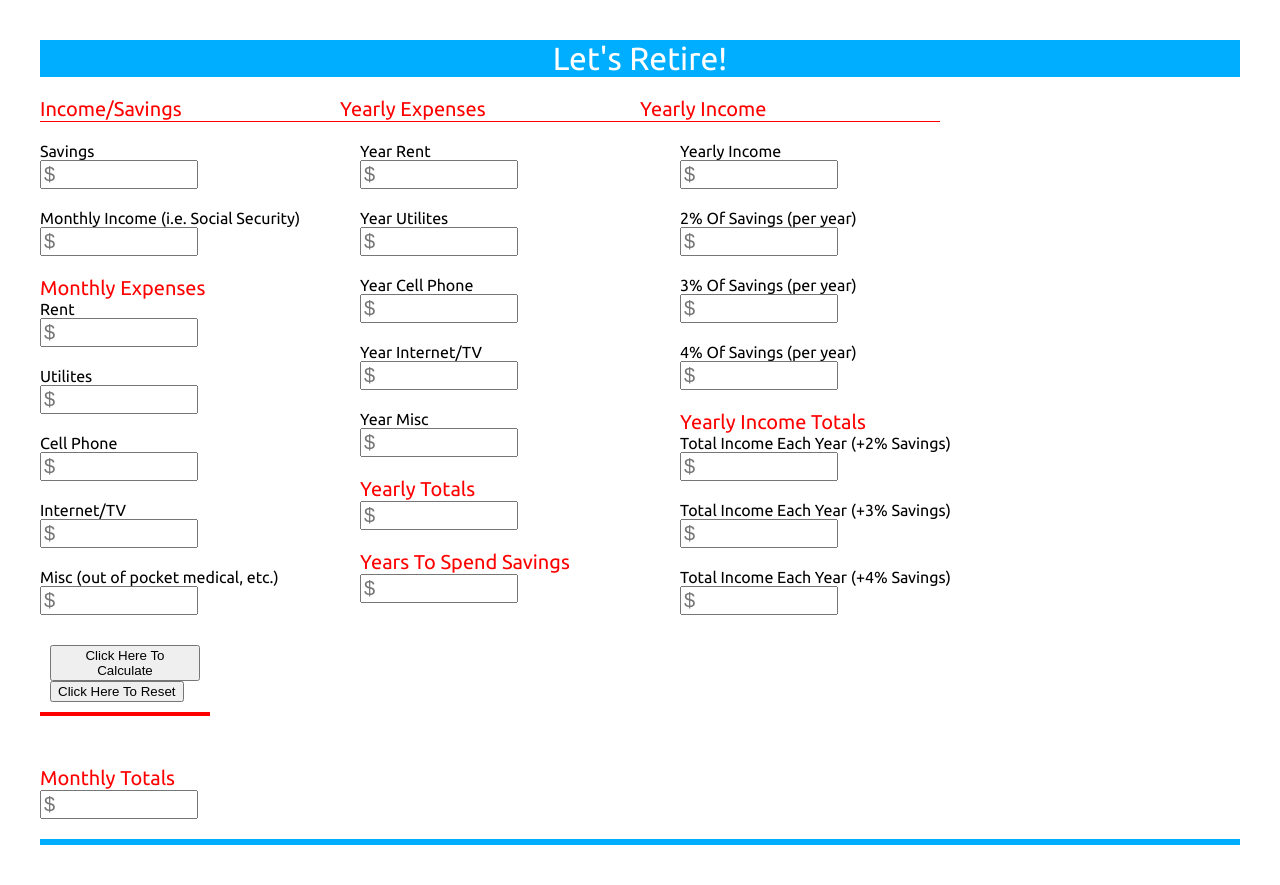
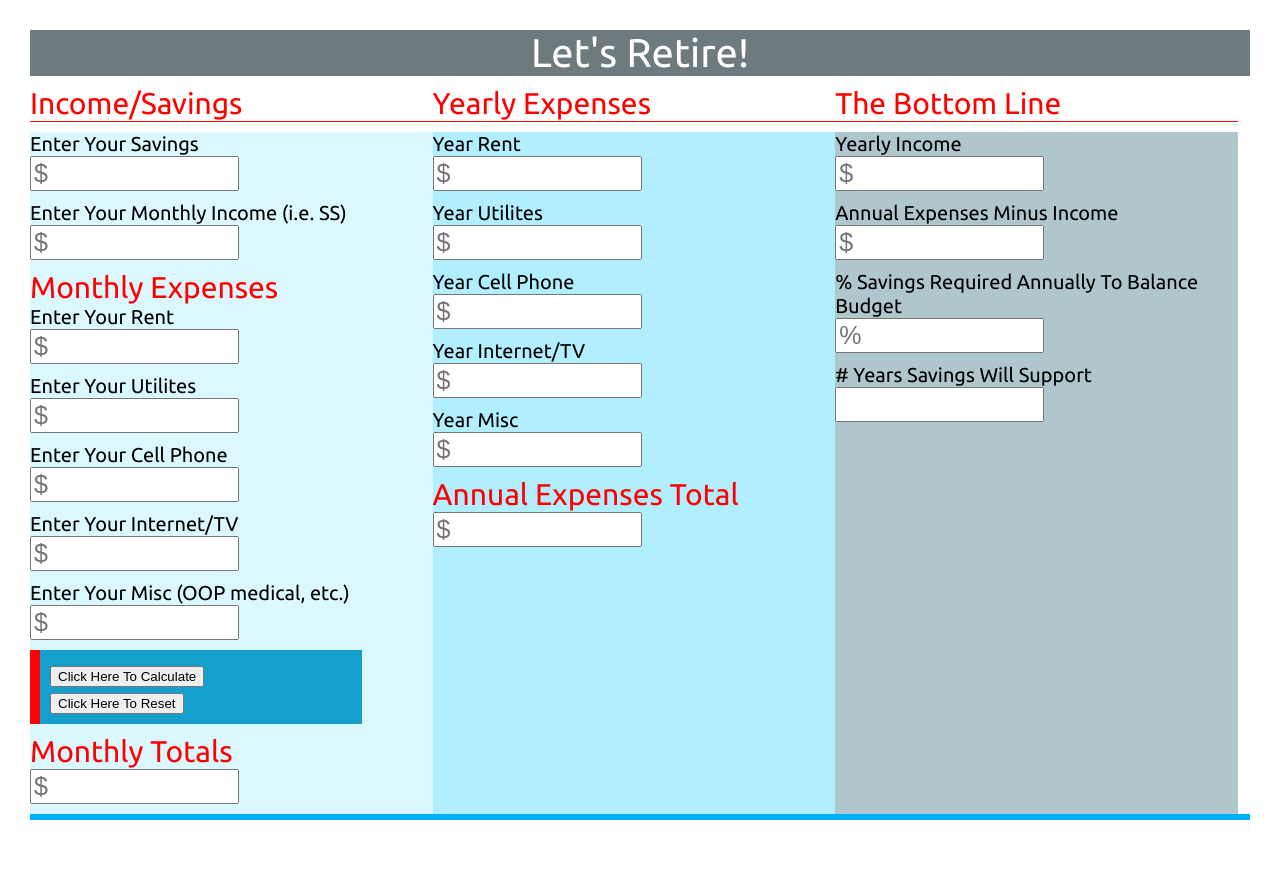
Before and after one commit to Frank-Adam/Frank-Adam.github.io, a PHP site: page /budget.html in a window 1280 px wide. After the commit the page ends 820 px from the top, so only its background shows below. Run offline with PHP 8.4, Linux system fonts and the light colour scheme.

Commit message:
Add files via upload

```diff
--- a/budget.css
+++ b/budget.css
@@ -2,22 +2,22 @@
 body {
     font-family: "Ubuntu";
     padding: 20px;
-    margin: 20px;
+    margin: 10px;
+    font-size: 125%
 }
 header {
-    width: 100%;
     font-size: 200%;
-    background-color: #00AEFF;
+    background-color: #6D7B7F;
     color: white;
     text-align: center;
-    margin-bottom: 20px;
+    margin-bottom: 10px;
 }
 #headerContainer {
     display: flex;
 }
 #cont1, #cont3, #cont4 {
-    width: 25%;
-    margin-bottom: 20px;
+    width: 33%;
+    margin-bottom: 10px;
     border-bottom: 1px solid #FF0000;
 }
 #overallContainer {
@@ -25,16 +25,22 @@ header {
 }
 #savingsContainer {
     display: flex;
-    width: 25%;
+    width: 33%;
     flex-direction: column;
+    background-color: #DBF7FF;
 }
 #monthContainer,
-#yearContainer,
+#yearContainer {
+    display: flex;
+    width: 33%;
+    flex-direction: column;
+    background-color: #B1EEFF;
+}
 #yearIncomeTotals {
     display: flex;
-    width: 25%;
+    width: 33%;
     flex-direction: column;
-    margin-left: 20px;
+    background-color: #AFC6CC;
 }
 input {
     display: flex;
@@ -42,17 +48,19 @@ input {
     font-size: 1.25em;
 }
 .inputBoxes {
-    margin-bottom: 20px;
+    margin-bottom: 10px;
 }
 span {
-    font-size: 125%;
+    font-size: 150%;
     color: #FF0000;
 }
 #btnDiv {
-    border-bottom: 4px solid #FF0000;
-    width: 50%;
+    border-left: 10px solid #FF0000;
+    width: 75%;
+    font-size: 110%;
     padding: 10px;
-    margin-bottom: 50px;
+    margin-bottom: 10px;
+    background-color: #159FCC;
 }
 #lineBreak {
     border-top: 6px solid #00AEFF;
--- a/budget.html
+++ b/budget.html
@@ -10,13 +10,10 @@
         function calcNumbers() {
             var userSavings = document.getElementById("inputSavings").value;
             var userIncome = document.getElementById("inputIncome").value;
-            var userYIncome = document.getElementById("yearIncome");
-            var user2Perc = document.getElementById("yearTwoPerc");
-            var user3Perc = document.getElementById("yearThreePerc");
-            var user4Perc = document.getElementById("yearFourPerc");
-            var userTotalIncome2 = document.getElementById("totalYIncome2");
-            var userTotalIncome3 = document.getElementById("totalYIncome3");
-            var userTotalIncome4 = document.getElementById("totalYIncome4");
+            var userYearIncome = document.getElementById("totalYIncome");
+            var userYearDelta = document.getElementById("yearDelta");
+            var userTotalYPerc = document.getElementById("totalYPerc");
+            var userTotalYYears = document.getElementById("totalYYears");
 
             var mRent = Number(document.getElementById("monthRent").value);
             var mUtil = Number(document.getElementById("monthUtilities").value);
@@ -31,21 +28,6 @@
             var yMisc = Number(document.getElementById("monthMisc").value) * 12;
 
             var finalYIncome = Number((userIncome * 12));
-            var final2Perc = Number((userSavings * .02));
-            var final3Perc = Number((userSavings * .03));
-            var final4Perc = Number((userSavings * .04));
-            var finalTotalIncome2 = Number(finalYIncome) + Number(final2Perc);
-            var finalTotalIncome3 = Number(finalYIncome) + Number(final3Perc);
-            var finalTotalIncome4 = Number(finalYIncome) + Number(final4Perc);
-
-            //write yearly income, 4% of savings per year and total income
-            userYIncome.value = finalYIncome.toFixed(2).replace(/\B(?=(\d{3})+(?!\d))/g, ",");
-            user2Perc.value = final2Perc.toFixed(2).replace(/\B(?=(\d{3})+(?!\d))/g, ",");
-            user3Perc.value = final3Perc.toFixed(2).replace(/\B(?=(\d{3})+(?!\d))/g, ",");
-            user4Perc.value = final4Perc.toFixed(2).replace(/\B(?=(\d{3})+(?!\d))/g, ",");
-            totalYIncome2.value = finalTotalIncome2.toFixed(2).replace(/\B(?=(\d{3})+(?!\d))/g, ",");
-            totalYIncome3.value = finalTotalIncome3.toFixed(2).replace(/\B(?=(\d{3})+(?!\d))/g, ",");
-            totalYIncome4.value = finalTotalIncome4.toFixed(2).replace(/\B(?=(\d{3})+(?!\d))/g, ",");
 
             //write yearly Expenses
             document.getElementById("yearRent").value = yRent.toFixed(2).replace(/\B(?=(\d{3})+(?!\d))/g, ",");
@@ -57,11 +39,21 @@
             //write monthly and yearly column Totals
             document.getElementById("monthTotes").value = (Number(mRent) + Number(mUtil) + Number(mCell) + Number(mTV) + Number(mMisc)).toFixed(2).replace(/\B(?=(\d{3})+(?!\d))/g, ",");
             document.getElementById("yearTotes").value = (Number(yRent) + Number(yUtil) + Number(yCell) + Number(yTV) + Number(yMisc)).toFixed(2).replace(/\B(?=(\d{3})+(?!\d))/g, ",");
+            document.getElementById("yearIncome").value = finalYIncome.toFixed(2).replace(/\B(?=(\d{3})+(?!\d))/g, ",");
 
-            var numbYears = document.getElementById("yearsLeft");
+
+            var numbYears = document.getElementById("totalYYears");
             var yearTotalExpenses = (Number(yRent) + Number(yUtil) + Number(yCell) + Number(yTV) + Number(yMisc));
-            var yearTotalLeft = (Number(userSavings) / (Number(yearTotalExpenses) - Number(finalYIncome)))
+            var yearTotalLeft = (Number(userSavings) / (Number(yearTotalExpenses) - Number(finalYIncome)));
             numbYears.value = yearTotalLeft.toFixed(1);
+
+            var dollarsDelta = (Number(yearTotalExpenses) - Number(finalYIncome));
+            var percNeeded = ((Number(dollarsDelta) / Number(userSavings)) * 100);
+            var yearsSupport = (Number(userSavings) / Number(dollarsDelta));
+
+            userYearDelta.value = dollarsDelta.toFixed(2).replace(/\B(?=(\d{3})+(?!\d))/g, ",");
+            userTotalYPerc.value = percNeeded.toFixed(1) + "%";
+            userTotalYYears.value = yearsSupport.toFixed(1);
 
 
         }
@@ -69,7 +61,6 @@
             document.getElementById("inputSavings").value=""
             document.getElementById("inputIncome").value=""
             document.getElementById("yearIncome").value=""
-            document.getElementById("yearFourPerc").value=""
 
             document.getElementById("monthRent").value=""
             document.getElementById("monthUtilities").value=""
@@ -83,17 +74,12 @@
             document.getElementById("yearCell").value=""
             document.getElementById("yearTV").value=""
             document.getElementById("yearMisc").value=""
-            document.getElementById("yearTotal").value=""
-            document.getElementById("totalYIncome").value=""
             document.getElementById("yearTotes").value=""
-            document.getElementById("yearsLeft").value=""
 
-            document.getElementById("yearTwoPerc").value=""
-            document.getElementById("yearThreePerc").value=""
-            document.getElementById("yearFourPerc").value=""
-            document.getElementById("totalYIncome2").value=""
-            document.getElementById("totalYIncome3").value=""
-            document.getElementById("totalYIncome4").value=""
+            document.getElementById("yearIncome").value=""
+            document.getElementById("yearDelta").value=""
+            document.getElementById("totalYPerc").value=""
+            document.getElementById("totalYYears").value=""
         }
     </script>
 </head>
@@ -102,18 +88,18 @@
     <div id="headerContainer">
         <div id="cont1"><span>Income/Savings</span></div>
         <div id="cont3"><span>Yearly Expenses</span></div>
-        <div id="cont4"><span>Yearly Income</span></div>
+        <div id="cont4"><span>The Bottom Line</span></div>
     </div>
     <div id="overallContainer">
         <div id="savingsContainer">
-            Savings<input class="inputBoxes" placeholder="$" id="inputSavings">
-            Monthly Income (i.e. Social Security)<input class="inputBoxes" placeholder="$" id="inputIncome">
+            Enter Your Savings<input class="inputBoxes" placeholder="$" id="inputSavings">
+            Enter Your Monthly Income (i.e. SS)<input class="inputBoxes" placeholder="$" id="inputIncome">
         <div id="cont2"><span>Monthly Expenses</span></div>
-            Rent<input class="inputBoxes" placeholder="$" id="monthRent">
-            Utilites<input class="inputBoxes" placeholder="$" id="monthUtilities">
-            Cell Phone<input class="inputBoxes" placeholder="$" id="monthCell">
-            Internet/TV<input class="inputBoxes" placeholder="$" id="monthTV">
-            Misc (out of pocket medical, etc.)<input class="inputBoxes" placeholder="$" id="monthMisc">
+            Enter Your Rent<input class="inputBoxes" placeholder="$" id="monthRent">
+            Enter Your Utilites<input class="inputBoxes" placeholder="$" id="monthUtilities">
+            Enter Your Cell Phone<input class="inputBoxes" placeholder="$" id="monthCell">
+            Enter Your Internet/TV<input class="inputBoxes" placeholder="$" id="monthTV">
+            Enter Your Misc (OOP medical, etc.)<input class="inputBoxes" placeholder="$" id="monthMisc">
             <div id="btnDiv">
                 <button id="btn" type="button" onClick="calcNumbers();">Click Here To Calculate</button>
                 <br>
@@ -127,18 +113,13 @@
             Year Cell Phone<input class="inputBoxes" placeholder="$" id="yearCell">
             Year Internet/TV<input class="inputBoxes" placeholder="$" id="yearTV">
             Year Misc<input class="inputBoxes" placeholder="$" id="yearMisc">
-            <span>Yearly Totals</span><input class="inputBoxes" placeholder="$" id="yearTotes">
-            <span>Years To Spend Savings</span><input class="inputBoxes" placeholder="$" id="yearsLeft">
+            <span>Annual Expenses Total</span><input class="inputBoxes" placeholder="$" id="yearTotes">
         </div>
         <div id="yearIncomeTotals">
             Yearly Income<input class="inputBoxes" placeholder="$" id="yearIncome">
-            2% Of Savings (per year)<input class="inputBoxes" placeholder="$" id="yearTwoPerc">
-            3% Of Savings (per year)<input class="inputBoxes" placeholder="$" id="yearThreePerc">
-            4% Of Savings (per year)<input class="inputBoxes" placeholder="$" id="yearFourPerc">
-            <span>Yearly Income Totals</span>
-            Total Income Each Year (+2% Savings)<input class="inputBoxes" placeholder="$" id="totalYIncome2">
-            Total Income Each Year (+3% Savings)<input class="inputBoxes" placeholder="$" id="totalYIncome3">
-            Total Income Each Year (+4% Savings)<input class="inputBoxes" placeholder="$" id="totalYIncome4">
+            Annual Expenses Minus Income<input class="inputBoxes" placeholder="$" id="yearDelta">
+            % Savings Required Annually To Balance Budget<input class="inputBoxes" placeholder="%" id="totalYPerc">
+            # Years Savings Will Support<input class="inputBoxes"  id="totalYYears">
         </div>
     </div>
     <div id="lineBreak"></div>
```
